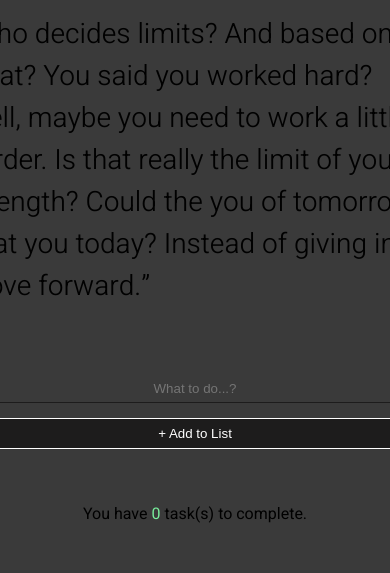
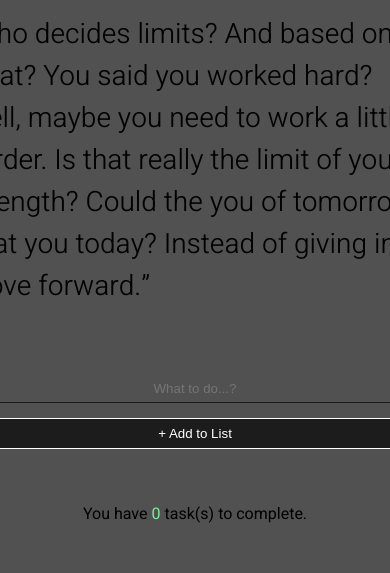
Before and after one commit to fPuniVaesau/PennyForThoughts, a plain HTML site: page index.html in a window 390 px wide. Shown: the part 459-1032 px from the top of the page. Drawn offline with Linux system fonts and the light colour scheme.

```diff
--- a/styles/styles.css
+++ b/styles/styles.css
@@ -14,10 +14,10 @@
     --fw-bold: 700;
 
     /* color-scheme: light dark; */
-    --gradient-color-1: rgba(255, 255, 255, 0.1);
+    --gradient-color-1: rgba(132, 129, 129, 0.1);
     --gradient-color-2: rgba(56, 53, 53, 0.242);
     --accent-color: rgba(161, 178, 29, 0.932);
-    --background-Color: #212121e2;
+    --background-Color: #3b3b3be2;
 
 }
 
```
